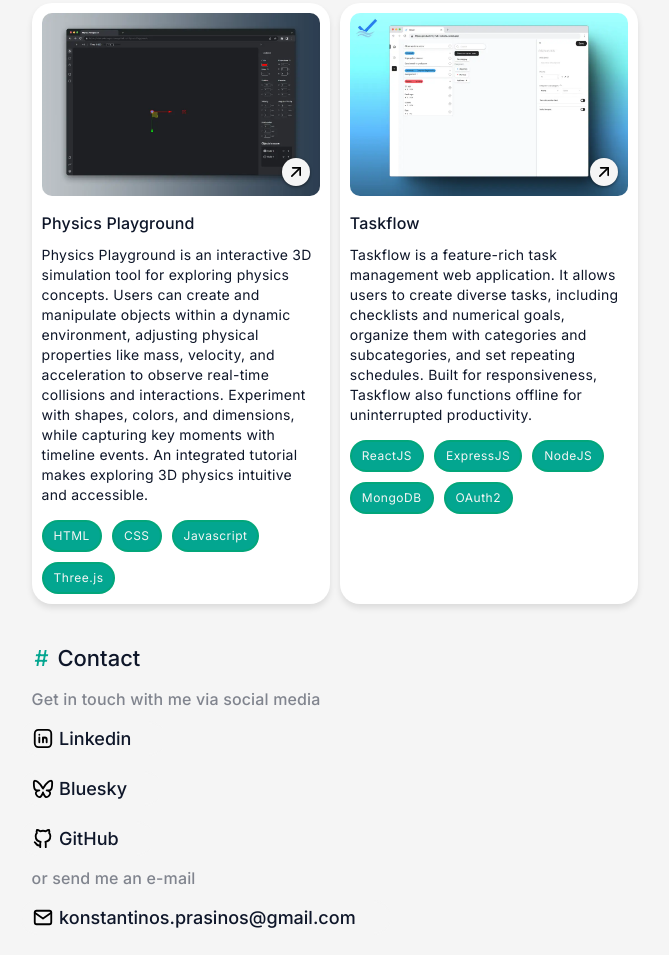
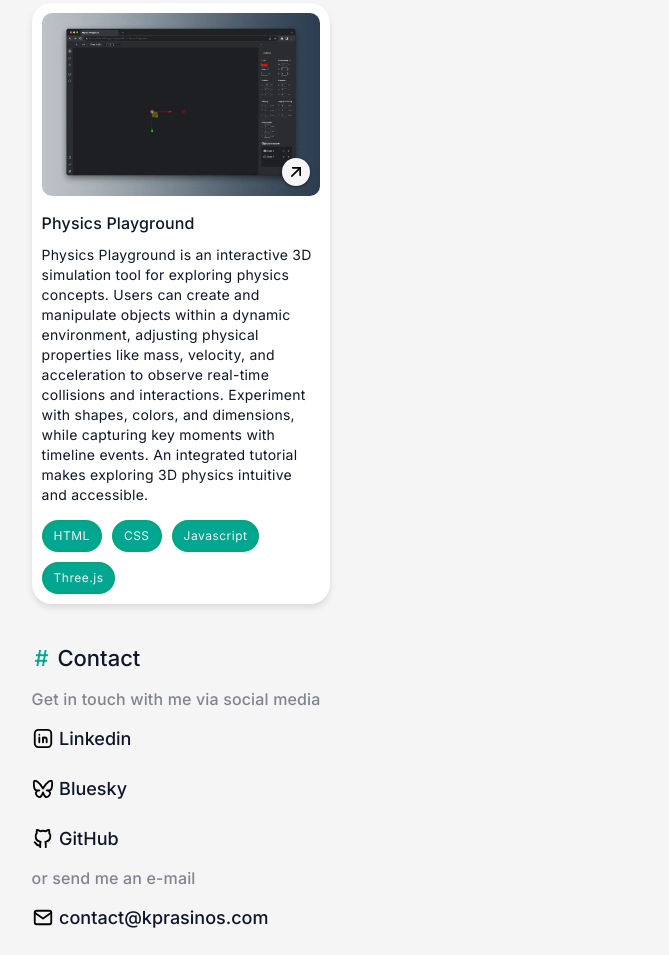
Before and after one commit to KonstantinosPrasinos/personal-website, a website built with webpack: page index.html in a window 1280 px wide. Shown: the part 1526-2481 px from the top of the page, without its empty margins (510-1179 px from the left). Built offline with nearby package versions, Linux system fonts and the light colour scheme.

Commit message:
feat: updated email fix: taskflow exists twice

```diff
--- a/index.html
+++ b/index.html
@@ -213,30 +213,6 @@
               <div class="project-chip">Three.js</div>
             </div>
           </div>
-          <div class="project-container">
-            <div class="project-image">
-              <img src="assets/taskflow-graphic.webp" alt="Taskflow" class="project-image">
-              <button class="project-link-container short" id="temp-button">
-                <span class="project-link-text">View Code</span>
-                <img src="assets/arrow-up-right.svg" alt="Open Link Icon" class="open-icon">
-              </button>
-            </div>
-            <div class="project-details">
-              <div class="subtitle-medium project-title">
-                Taskflow
-              </div>
-              <div class="body-regular project-description">
-                Taskflow is a feature-rich task management web application. It allows users to create diverse tasks, including checklists and numerical goals, organize them with categories and subcategories, and set repeating schedules. Built for responsiveness, Taskflow also functions offline for uninterrupted productivity.
-              </div>
-            </div>
-            <div class="project-chips label-regular">
-              <div class="project-chip">ReactJS</div>
-              <div class="project-chip">ExpressJS</div>
-              <div class="project-chip">NodeJS</div>
-              <div class="project-chip">MongoDB</div>
-              <div class="project-chip">OAuth2</div>
-            </div>
-          </div>
         </div>
       </section>
       <section class="content-section" id="contact">
@@ -272,7 +248,7 @@
           <div>
             <a href="mailto:konstantinos.prasinos@gmail.com" class="contact-link">
               <img src="assets/mail.svg" alt="github-icon" class="contact-icon">
-              konstantinos.prasinos@gmail.com
+              contact@kprasinos.com
               <img src="assets/arrow-up-right.svg" alt="Open Link Icon" class="open-link-icon">
             </a>
           </div>
```
